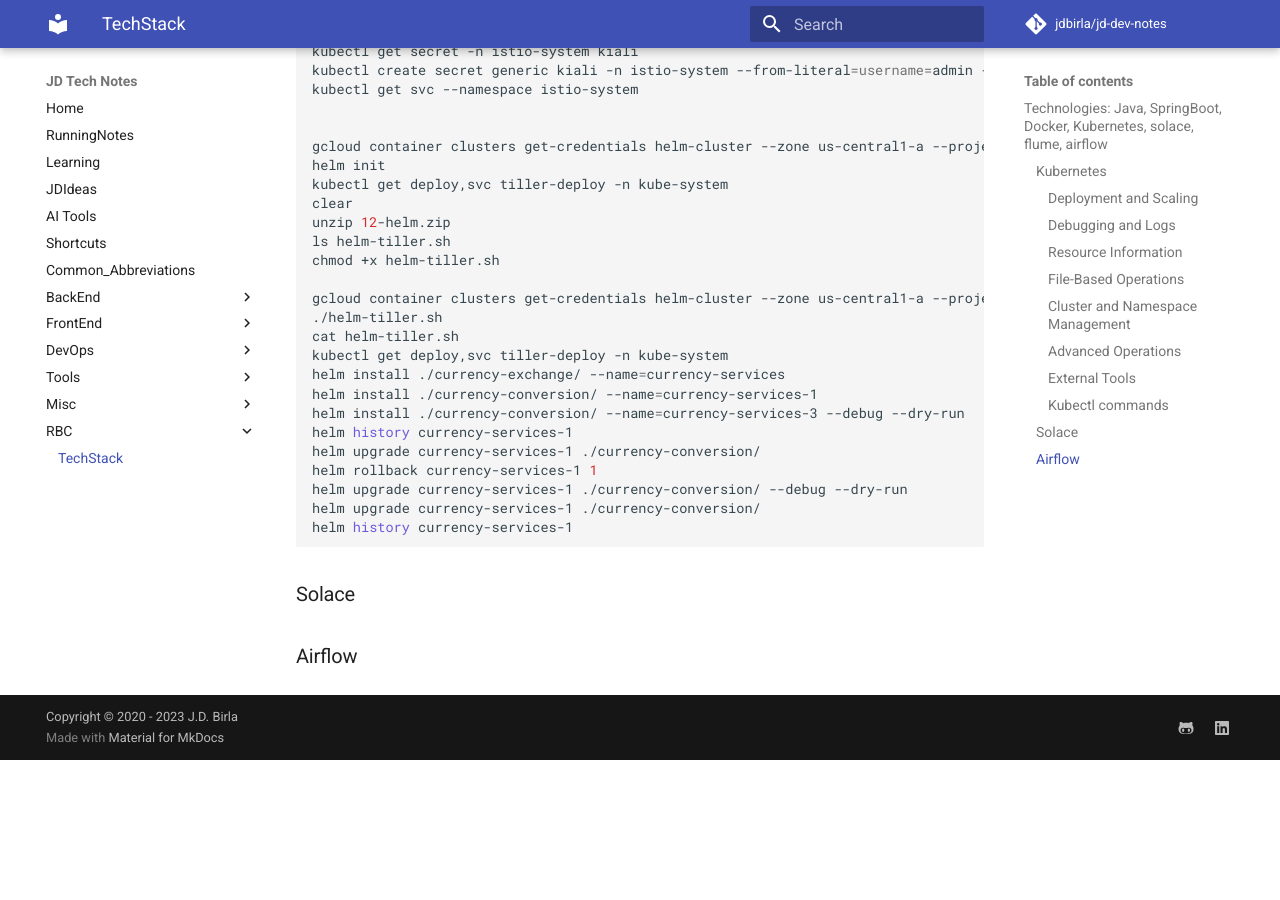
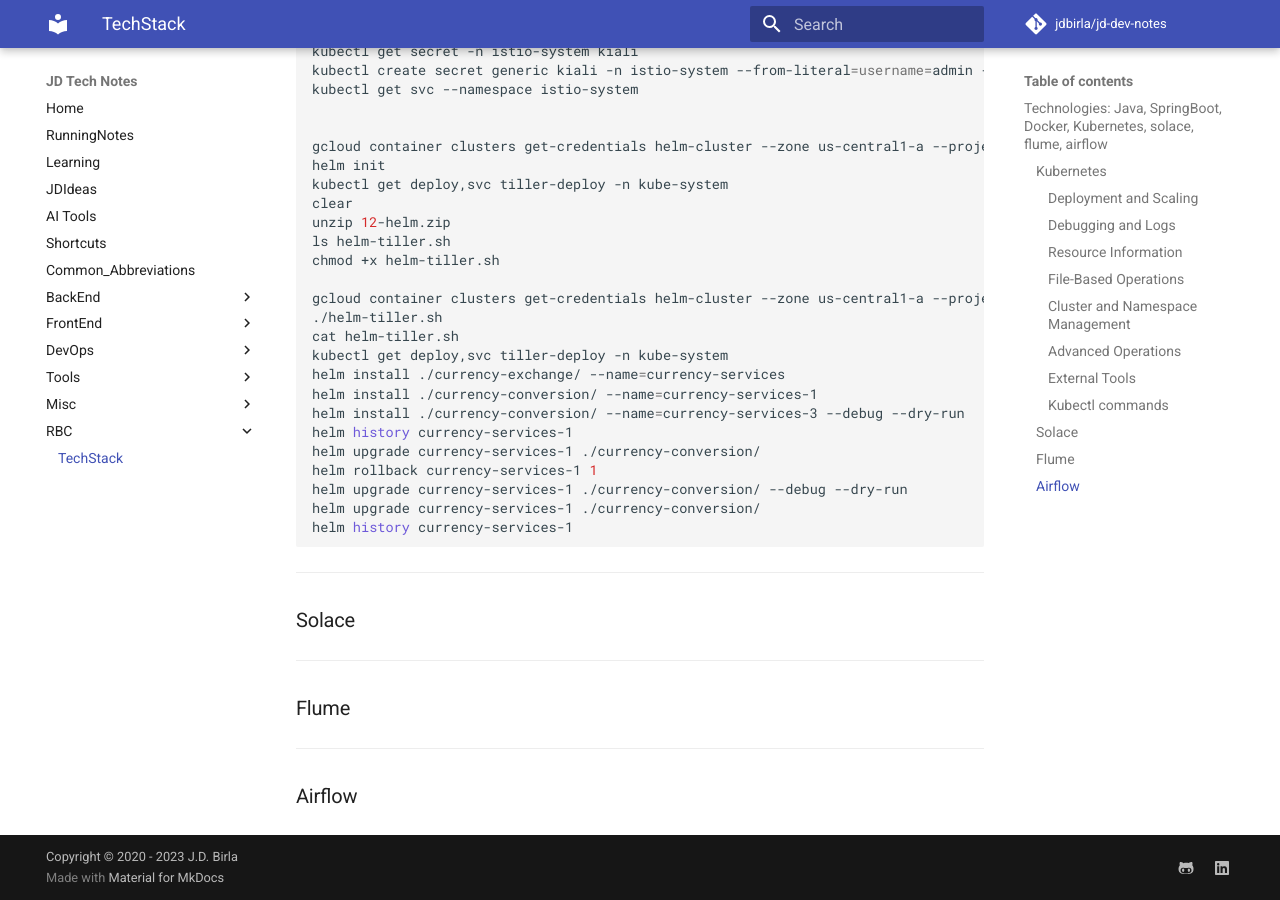
Before and after one commit to jdbirla/jd-dev-notes, an MkDocs documentation site: the page built from docs/rbc/techstak.md, in a window 1280 px wide and 900 px high, scrolled down 7957 px. Built offline with MkDocs 1.6.1 and Material for MkDocs 9.7.7, drawn with Linux system fonts in a browser that asks for light colours; comment, search, counter and statistics services are not loaded; before the commit the page ends 8717 px from its top, so only the background shows below that.

Commit message:
Update techstak.md

````diff
--- a/docs/rbc/techstak.md
+++ b/docs/rbc/techstak.md
@@ -457,8 +457,14 @@ helm upgrade currency-services-1 ./currency-conversion/ --debug --dry-run
 helm upgrade currency-services-1 ./currency-conversion/
 helm history currency-services-1
 
+```
 
-```
+---
 ### Solace
 
+----
+### Flume
+
+---
+
 ### Airflow
````
